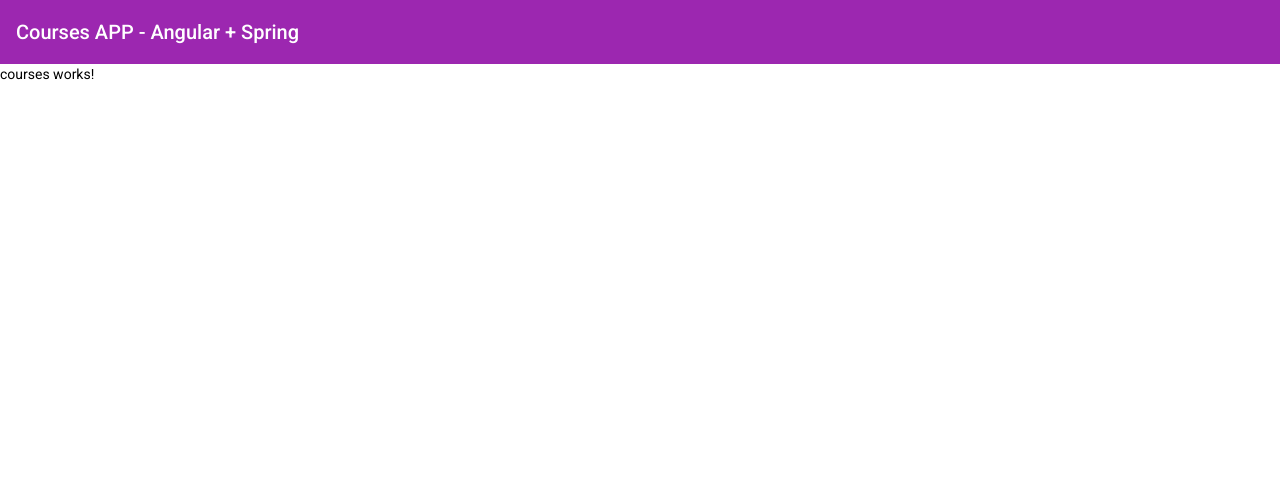
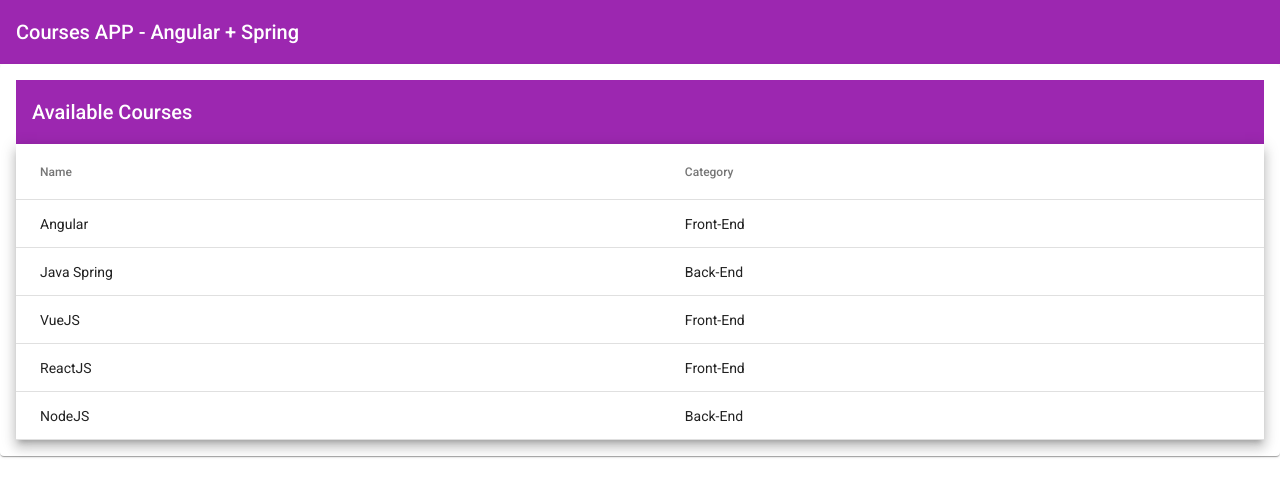
Before and after one commit to MiqueiasBelarmino/coursesapp-angular-spring, an Angular app in the folder coursesapp-angular/: page /courses in a window 1280 px wide. Shown: the top 496 px of the page. Built offline with nearby package versions, Linux system fonts and the light colour scheme.

Commit message:
HttpClient to get courses from source

```diff
--- a/coursesapp-angular/src/app/app.module.ts
+++ b/coursesapp-angular/src/app/app.module.ts
@@ -1,3 +1,4 @@
+import { HttpClientModule } from '@angular/common/http';
 import { NgModule } from '@angular/core';
 import { MatToolbarModule } from '@angular/material/toolbar';
 import { BrowserModule } from '@angular/platform-browser';
@@ -14,7 +15,8 @@
     BrowserModule,
     AppRoutingModule,
     BrowserAnimationsModule,
-    MatToolbarModule
+    MatToolbarModule,
+    HttpClientModule
   ],
   providers: [],
   bootstrap: [AppComponent]
--- a/coursesapp-angular/src/app/courses/courses/courses.component.html
+++ b/coursesapp-angular/src/app/courses/courses/courses.component.html
@@ -1 +1,19 @@
-<p>courses works!</p>
+<mat-card>
+  <mat-toolbar color="primary">Available Courses</mat-toolbar>
+  <table mat-table [dataSource]="courses" class="mat-elevation-z8">
+    <!-- Name Column -->
+    <ng-container matColumnDef="name">
+      <th mat-header-cell *matHeaderCellDef> Name </th>
+      <td mat-cell *matCellDef="let course"> {{ course.name }} </td>
+    </ng-container>
+
+    <!-- Category Column -->
+    <ng-container matColumnDef="category">
+      <th mat-header-cell *matHeaderCellDef> Category </th>
+      <td mat-cell *matCellDef="let course"> {{ course.category }} </td>
+    </ng-container>
+
+    <tr mat-header-row *matHeaderRowDef="displayedColumns"></tr>
+    <tr mat-row *matRowDef="let row; columns: displayedColumns;"></tr>
+  </table>
+</mat-card>
--- a/coursesapp-angular/src/app/courses/courses/courses.component.scss
+++ b/coursesapp-angular/src/app/courses/courses/courses.component.scss
@@ -0,0 +1,3 @@
+table {
+  width: 100%;
+}
--- a/coursesapp-angular/src/app/courses/courses/courses.component.ts
+++ b/coursesapp-angular/src/app/courses/courses/courses.component.ts
@@ -1,4 +1,8 @@
 import { Component, OnInit } from '@angular/core';
+import { Observable } from 'rxjs';
+
+import { Course } from './../model/course';
+import { CoursesService } from './../services/courses.service';
 
 @Component({
   selector: 'app-courses',
@@ -7,7 +11,16 @@
 })
 export class CoursesComponent implements OnInit {
 
-  constructor() { }
+  // courses: Course[] = [
+  //   {_id:'1', name:'Angular', category:'Front-End'}
+  // ];
+  courses: Observable<Course[]>;
+  displayedColumns = ['name','category'];
+
+  constructor(private coursesService: CoursesService) {
+    /*this.courses = [];*/
+    this.courses = this.coursesService.findAll();
+  }
 
   ngOnInit(): void {
   }
--- /dev/null
+++ b/coursesapp-angular/src/app/courses/model/course.ts
@@ -0,0 +1,5 @@
+export interface Course {
+  _id: string;
+  name: string;
+  category: string;
+}
--- /dev/null
+++ b/coursesapp-angular/src/app/courses/services/courses.service.ts
@@ -0,0 +1,23 @@
+import { HttpClient } from '@angular/common/http';
+import { Injectable } from '@angular/core';
+import { first, tap } from 'rxjs';
+
+import { Course } from './../model/course';
+
+@Injectable({
+  providedIn: 'root'
+})
+export class CoursesService {
+
+  private readonly API = '/assets/courses.json';
+  constructor(private httpClient: HttpClient) { }
+
+  findAll() {
+    // return [{ _id:'1', name:'Angular', category:'Front-End'}];
+    // return this.httpClient.get<Course[]>(this.API);
+    return this.httpClient.get<Course[]>(this.API).pipe(
+      first(),
+      tap(courses => console.log(courses))
+      );
+  }
+}
--- /dev/null
+++ b/coursesapp-angular/src/assets/courses.json
@@ -0,0 +1,7 @@
+[
+  { "_id":"1", "name":"Angular", "category":"Front-End"},
+  { "_id":"2", "name":"Java Spring", "category":"Back-End"},
+  { "_id":"3", "name":"VueJS", "category":"Front-End"},
+  { "_id":"4", "name":"ReactJS", "category":"Front-End"},
+  { "_id":"5", "name":"NodeJS", "category":"Back-End"}
+]
```
Also changed, not shown: coursesapp-angular/src/app/courses/courses.module.ts (+10 -3 lines), coursesapp-angular/src/app/shared/app-material/app-material.module.ts (added, +20 -0 lines), 1 other file (tests, documents, lock files or other folders).
